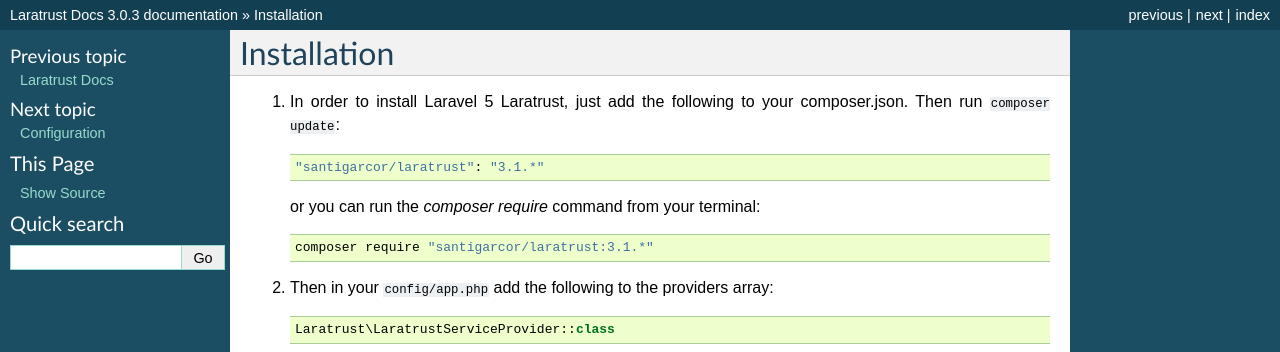
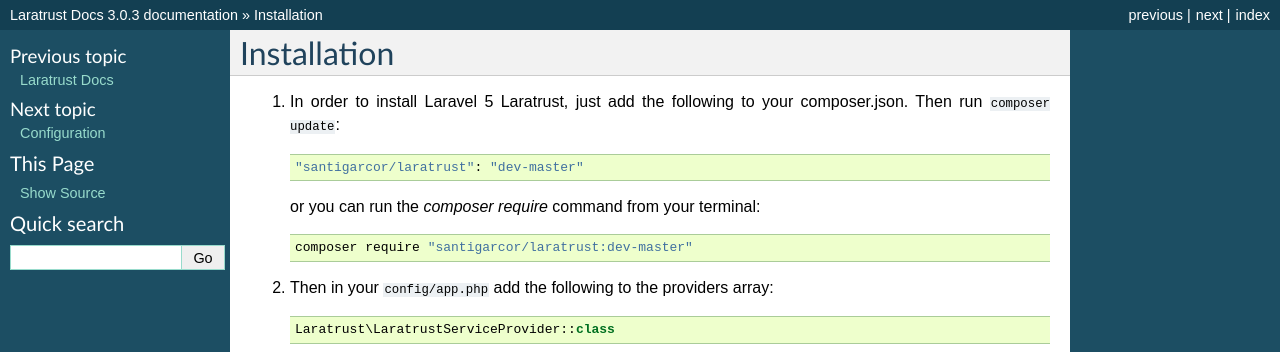
Before and after one commit to santigarcor/laratrust, a Sphinx documentation site: the page built from docs/installation.rst, in a window 1280 px wide. Shown: the top 352 px of the page. Built offline with Sphinx 7.4.7, drawn with Linux system fonts in a browser that asks for light colours.

Commit message:
Changed installation target to dev-master

```diff
--- a/docs/installation.rst
+++ b/docs/installation.rst
@@ -3,11 +3,11 @@
 
 1. In order to install Laravel 5 Laratrust, just add the following to your composer.json. Then run ``composer update``::
 
-        "santigarcor/laratrust": "3.1.*"
+        "santigarcor/laratrust": "dev-master"
 
    or you can run the `composer require` command from your terminal::
 
-        composer require "santigarcor/laratrust:3.1.*"
+        composer require "santigarcor/laratrust:dev-master"
 
 2. Then in your ``config/app.php`` add the following to the providers array::
 
```
